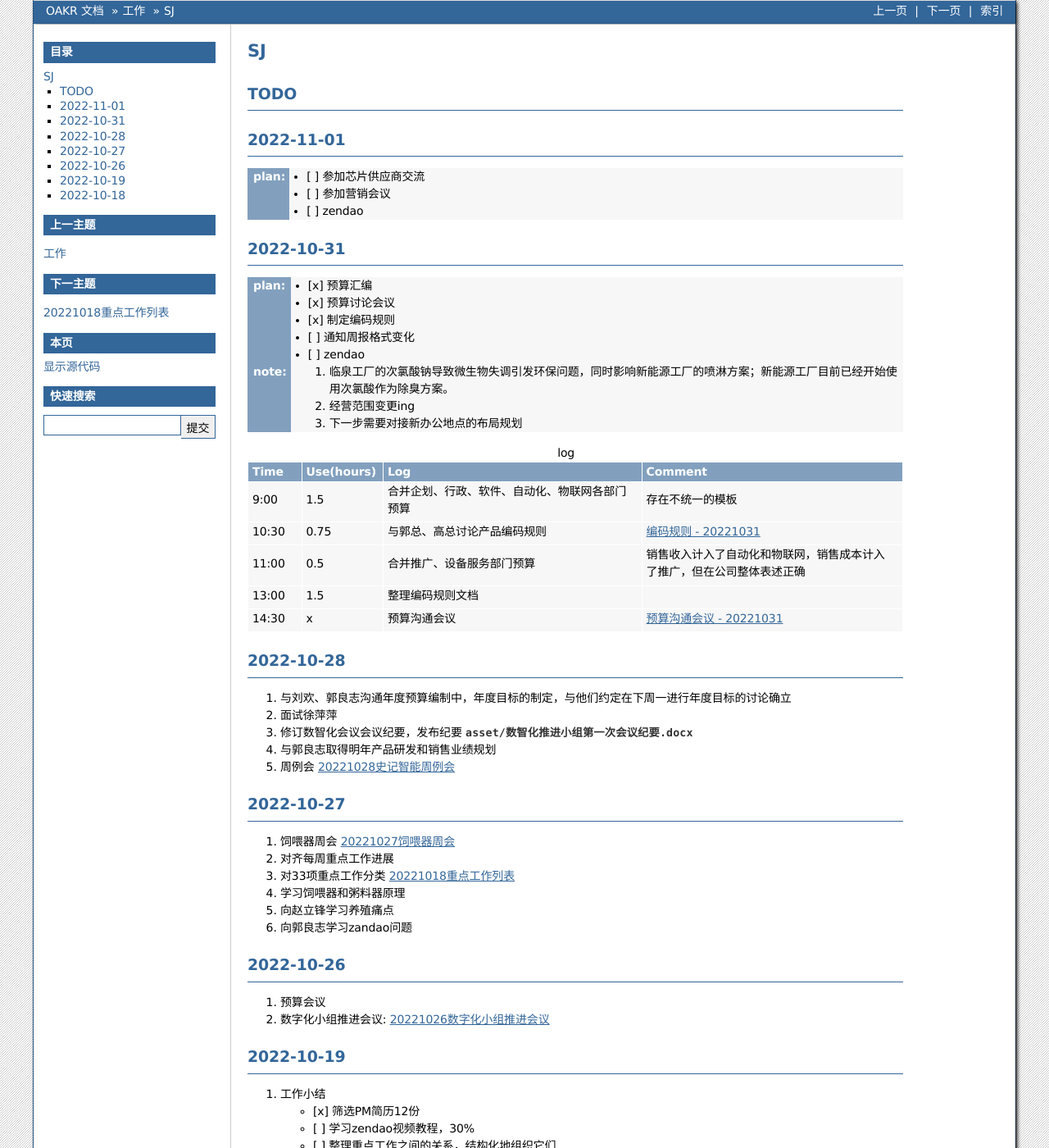
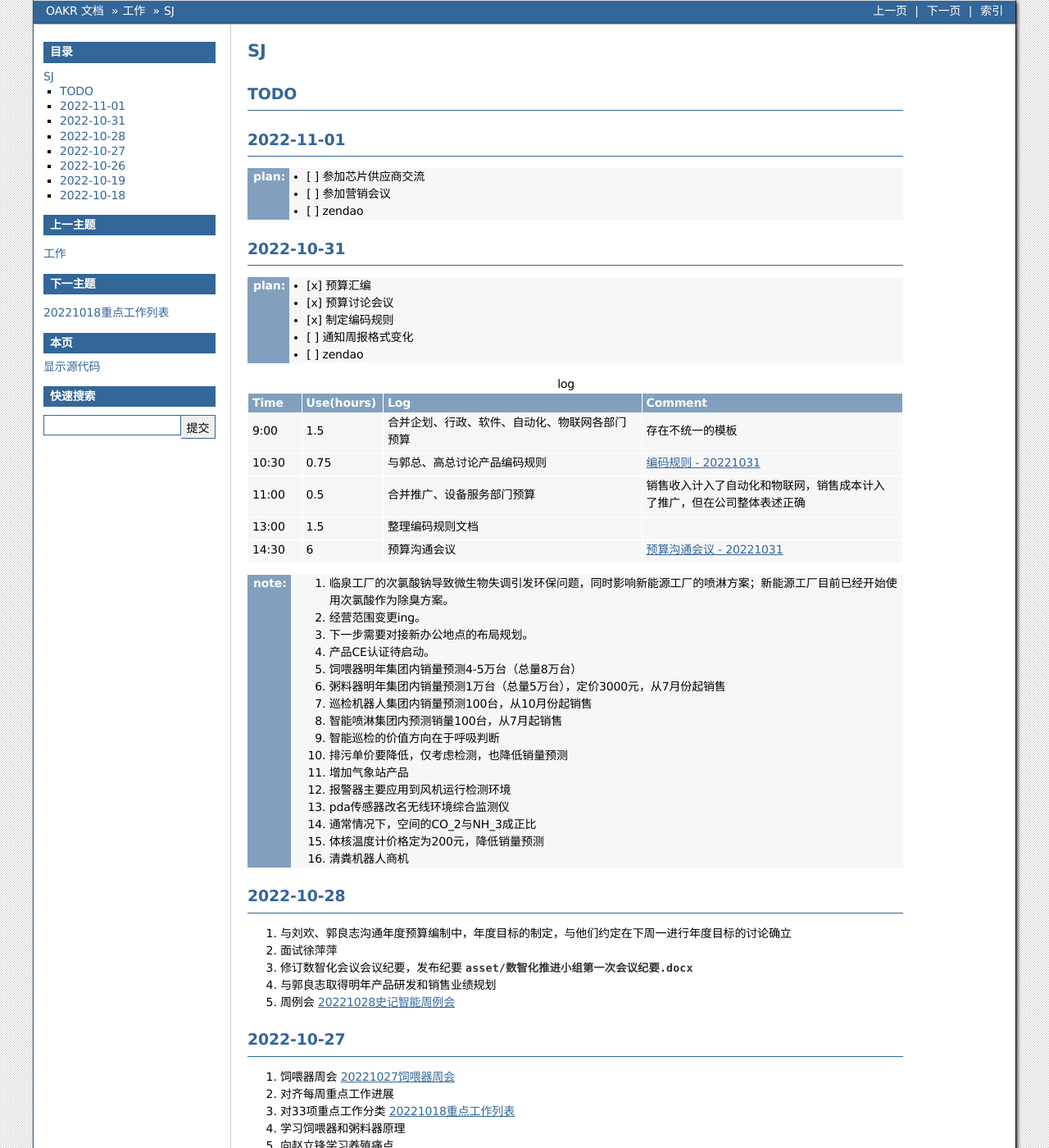
Before and after one commit to cruiurc/cruiurc.github.io, a Sphinx documentation site: the page built from source/work/sj/sj.rst, in a window 1280 px wide and 1400 px high. Shown: the whole window at 82% size. Built offline with Sphinx 7.4.7, drawn with Linux system fonts in a browser that asks for light colours.

Commit message:
20221031 work

```diff
--- a/source/work/sj/sj.rst
+++ b/source/work/sj/sj.rst
@@ -10,6 +10,10 @@
    - [ ] 参加营销会议
    - [ ] zendao
 
+.. csv-table:: log
+    :header: "Time", "Use(hours)", "Log", "Comment"
+    :widths: 10, 10, 50, 50
+
 2022-10-31
 -----------
 :plan:
@@ -32,7 +31,25 @@
     10:30, 0.75, 与郭总、高总讨论产品编码规则, :doc:`topic/产品编码规则-20221031`
     11:00, 0.5, 合并推广、设备服务部门预算, 销售收入计入了自动化和物联网，销售成本计入了推广，但在公司整体表述正确
     13:00, 1.5, 整理编码规则文档
-    14:30, x, 预算沟通会议, :doc:`topic/预算沟通会议-20221031`
+    14:30, 6, 预算沟通会议, :doc:`topic/预算沟通会议-20221031`
+
+:note:
+   1. 临泉工厂的次氯酸钠导致微生物失调引发环保问题，同时影响新能源工厂的喷淋方案；新能源工厂目前已经开始使用次氯酸作为除臭方案。
+   2. 经营范围变更ing。
+   3. 下一步需要对接新办公地点的布局规划。
+   4. 产品CE认证待启动。
+   5. 饲喂器明年集团内销量预测4-5万台（总量8万台）
+   6. 粥料器明年集团内销量预测1万台（总量5万台），定价3000元，从7月份起销售
+   7. 巡检机器人集团内销量预测100台，从10月份起销售
+   8. 智能喷淋集团内预测销量100台，从7月起销售
+   9. 智能巡检的价值方向在于呼吸判断
+   10. 排污单价要降低，仅考虑检测，也降低销量预测
+   11. 增加气象站产品
+   12. 报警器主要应用到风机运行检测环境
+   13. pda传感器改名无线环境综合监测仪
+   14. 通常情况下，空间的CO_2与NH_3成正比
+   15. 体核温度计价格定为200元，降低销量预测
+   16. 清粪机器人商机
 
 2022-10-28
 -----------
--- a/source/work/sj/topic/20221029部门工作规划.rst
+++ b/source/work/sj/topic/20221029部门工作规划.rst
@@ -17,7 +17,7 @@
 
 
     产品管理->{编码规则,产品研发立项,产品需求管理,产品定价,产品推广,产品销售}
-    产品研发立项->{调研场景,分析竞品,规划解决方案,市场分析,技术可行性分析,规划产品生命周期,预测研发成本,销售预测和利润分析}
+    产品研发立项->{商机管理,调研场景,分析竞品,规划解决方案,市场分析,技术可行性分析,规划产品生命周期,预测研发成本,销售预测和利润分析}
     产品需求管理->{收集需求,调研需求,分析需求价值,规划版本开发,验收和关闭需求}
     产品定价->{核算研发成本,核算产品成本,定价}
     产品推广->{选择推广渠道,选择推广形式,制作推广材料,实施产品推广}
```
Also changed, not shown: other parts of source/work/sj/sj.rst (+0 -5 lines).
